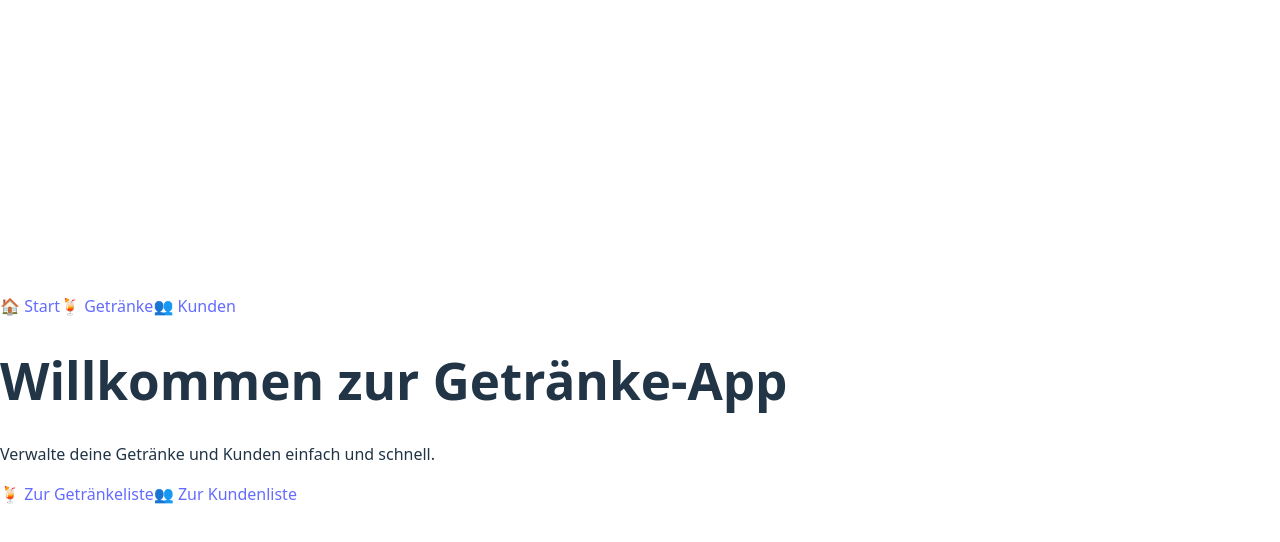
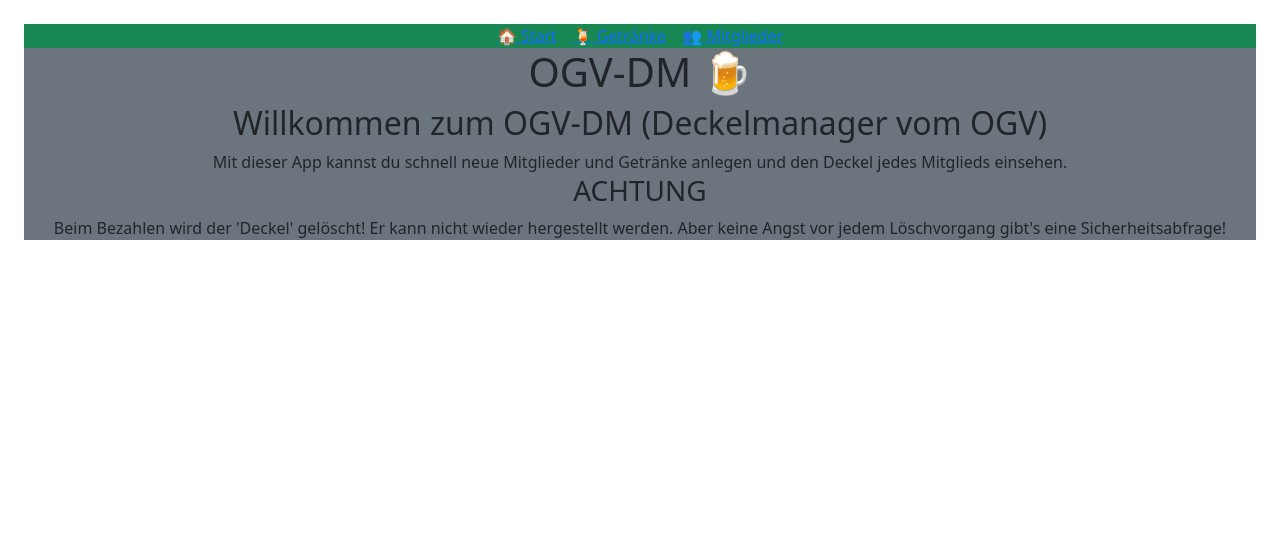
Before and after one commit to termi65/ogv-dm, a React (Vite) app: page / in a window 1280 px wide. Shown: the top 542 px of the page. Built offline with nearby package versions, Linux system fonts and the light colour scheme; no server answers; the database is empty.

Commit message:
Bootstrap eingebunden. Löschen eines Getränks implementiert

```diff
--- a/dev-dist/sw.js
+++ b/dev-dist/sw.js
@@ -82,7 +82,7 @@ define(['./workbox-54d0af47'], (function (workbox) { 'use strict';
     "revision": "3ca0b8505b4bec776b69afdba2768812"
   }, {
     "url": "index.html",
-    "revision": "0.rt98bb7tqsg"
+    "revision": "0.1j2sd297vj8"
   }], {});
   workbox.cleanupOutdatedCaches();
   workbox.registerRoute(new workbox.NavigationRoute(workbox.createHandlerBoundToURL("index.html"), {
--- a/src/App.jsx
+++ b/src/App.jsx
@@ -1,5 +1,4 @@
 import { useState, useEffect } from "react";
-import { createClient } from "@supabase/supabase-js";
 import { Routes, Route, useNavigate } from "react-router-dom";
 import Getraenk from "./components/Getraenk";
 import Getraenke from "./components/Getraenke";
@@ -22,13 +21,22 @@ export default function App() {
     if (!error) setDrinks(data);
   }
 
+  async function deleteDrink(id) {
+    const { data, error } = await supabase.from("getraenke").delete().eq('id',id);
+    if (!error) fetchDrinks();
+  }
+
   return (
-    <div>
+    <div className="m-4 bg-secondary">
       <Navigation />
       <Routes>
         <Route path="/" element={<Home />} />
-        <Route path="/getraenke" element={<Getraenke drinks={drinks} onEdit={(drink) => navigate(`/edit/${drink.id}`)} onRefresh={fetchDrinks} />} />
-        <Route path="/edit/:id" element={<Getraenk onSave={() => { fetchDrinks(); navigate("/getraenke"); }} />} />
+        <Route path="/getraenke" element={<Getraenke drinks={drinks}
+            onEdit={(drink) => navigate(`/getraenk/${drink.id}`)}
+            onRefresh={fetchDrinks}
+            onDelete={(drinkId) => deleteDrink(drinkId)} />}
+            />
+        <Route path="/getraenk/:id" element={<Getraenk onSave={() => { fetchDrinks(); navigate("/getraenke"); }} />} />
         <Route path="/mitglieder" element={<Mitglieder />} />
       </Routes>
     </div>
--- a/src/components/Getraenke.jsx
+++ b/src/components/Getraenke.jsx
@@ -1,23 +1,42 @@
-const Getraenke = ({ drinks, onEdit, onRefresh }) => {
+const Getraenke = ({ drinks, onEdit, onRefresh, onDelete }) => {
     return (
       <div className="p-4 max-w-md mx-auto">
         <h1 className="text-xl font-bold">Getränkeliste</h1>
-        <button className="bg-green-500 text-white px-4 py-2 rounded mb-2" onClick={onRefresh}>
+        <button className="btn btn-success btn-sm" onClick={onRefresh}>
           🔄 Aktualisieren
         </button>
-        <ul>
+        <table className="table table-success table-striped">
+            <thead>
+                <tr>
+                    <th>Bezeichnung</th>
+                    <th>Preis (€)</th>
+                    <th>Bearbeiten</th>
+                    <th>Löschen</th>
+                </tr>
+            </thead>
+            <tbody>
             {drinks.map((drink) => (
-            <li key={drink.id} className="flex justify-between my-2">
-              {drink.bezeichnung} - {drink.preis}€
-              <button
-                className="bg-blue-500 text-white px-2 py-1 rounded"
+                <tr key={drink.id}>
+                    <td>{drink.bezeichnung}</td>
+                    <td>{drink.preis}</td>
+                    <td>
+                        <button type="button" className="btn btn-success btn-sm"
                             onClick={() => onEdit(drink)}
                         >
                             Bearbeiten
                         </button>
-            </li>
+                    </td>
+                    <td>
+                        <button type="button" className="btn btn-success btn-sm"
+                            onClick={() => onDelete(drink.id)}
+                        >
+                            Löschen
+                        </button>
+                    </td>
+                </tr>
             ))}
-        </ul>
+            </tbody>
+        </table>
       </div>
     );
 }
--- a/src/components/Home.jsx
+++ b/src/components/Home.jsx
@@ -4,14 +4,15 @@ import {Link} from "react-router-dom";
 const Home = () => {
 
   return (
-    <div className="p-4 max-w-md mx-auto text-center">
-        <h1 className="text-2xl font-bold">Willkommen zur Getränke-App</h1>
-        <p className="mt-4">Verwalte deine Getränke und Kunden einfach und schnell.</p>
-        <div className="mt-6 space-y-4">
-            <Link to="/getraenke" className="block bg-blue-500 text-white px-4 py-2 rounded">🍹 Zur Getränkeliste</Link>
-            <Link to="/mitglieder" className="block bg-green-500 text-white px-4 py-2 rounded">👥 Zur Kundenliste</Link>
+        <div className="d-flex flex-column  align-items-center">
+            <h1>OGV-DM 🍺</h1>
+            <h2>Willkommen zum OGV-DM (Deckelmanager vom OGV)</h2>
+            <section>Mit dieser App kannst du schnell neue Mitglieder und Getränke anlegen und den Deckel jedes Mitglieds einsehen.</section>
+            <h3>ACHTUNG</h3>
+            <section>
+                Beim Bezahlen wird der 'Deckel' gelöscht! Er kann nicht wieder hergestellt werden. Aber keine Angst vor jedem Löschvorgang gibt's eine Sicherheitsabfrage!
+            </section>
         </div>
-    </div>
   );
 }
 
--- a/src/components/Navigation.jsx
+++ b/src/components/Navigation.jsx
@@ -2,10 +2,12 @@ import { Link } from "react-router-dom";
 
 export default function Navigation() {
   return (
-    <nav className="bg-gray-800 p-4 text-white flex justify-around">
-      <Link to="/" className="px-2">🏠 Start</Link>
-      <Link to="/getraenke" className="px-2">🍹 Getränke</Link>
-      <Link to="/customers" className="px-2">👥 Kunden</Link>
-    </nav>
+    <div className="d-flex flex-column  align-items-center bg-success">
+        <nav className="">
+            <Link to="/" className="px-2">🏠 Start</Link>
+            <Link to="/getraenke" className="px-2">🍹 Getränke</Link>
+            <Link to="/mitglieder" className="px-2">👥 Mitglieder</Link>
+        </nav>
+    </div>
   );
 }
```
Also changed, not shown: src/main.jsx (+7 -6 lines). Lines whose indentation alone changed are shown as unchanged.
